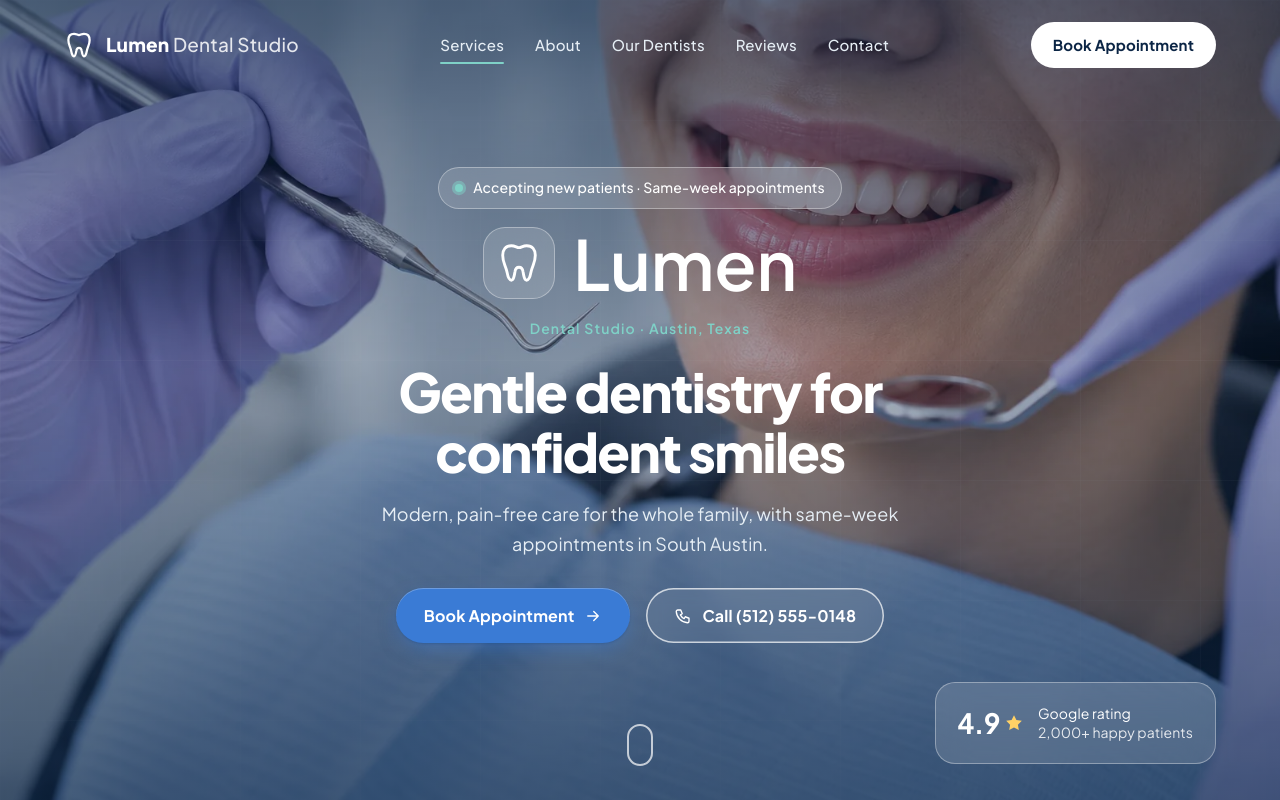
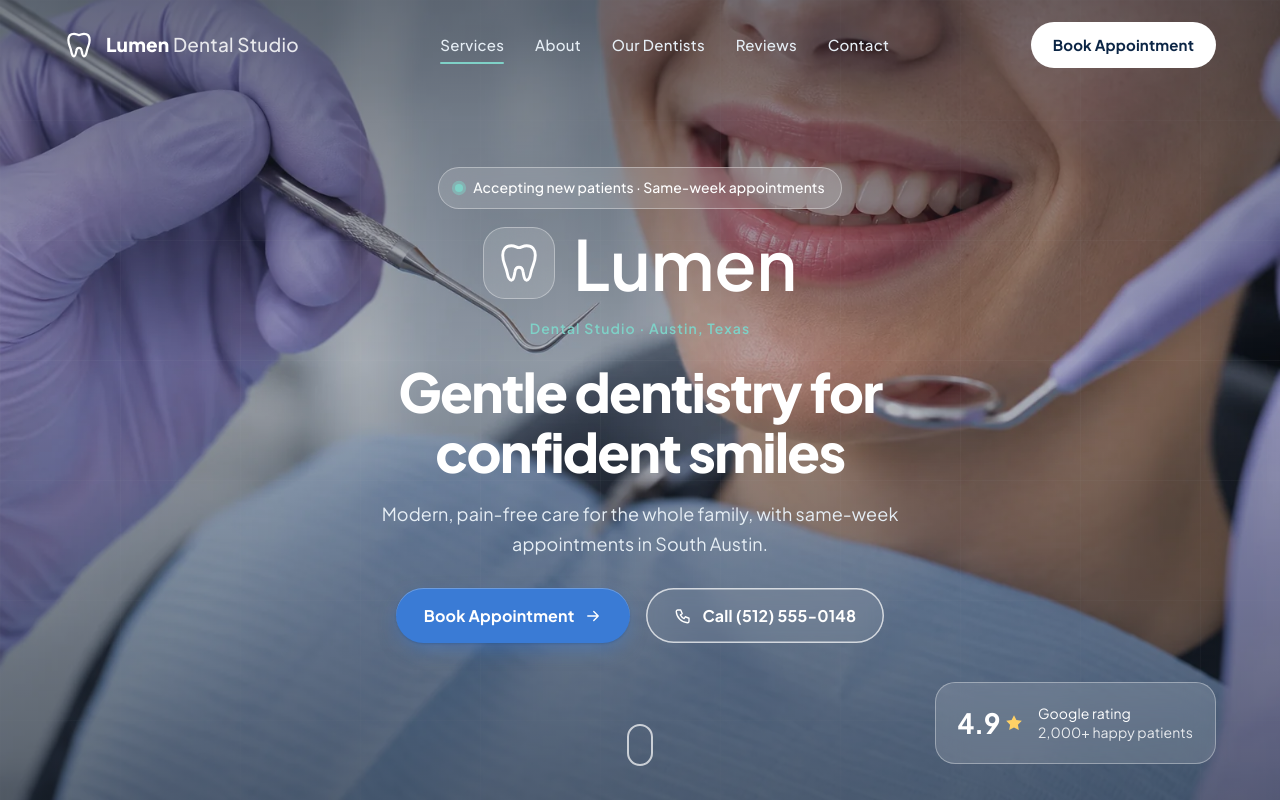
Before and after one commit to bhardwajhimanshu2515/Lumen, a plain HTML site: page index.html in a window 1280 px wide. Shown: the top 800 px of the page. Drawn offline with Linux system fonts and the light colour scheme.

Commit message:
Soften the hero overlay and reduce its blue tint

```diff
--- a/index.html
+++ b/index.html
@@ -124,7 +124,7 @@ main{overflow-x:clip}
   background:var(--hero-img) center/cover no-repeat,radial-gradient(ellipse at 50% 60%,#E9F1F7 0%,#BCD2E3 40%,#86A8C4 80%)}
 .hero .grid{position:absolute;inset:0;z-index:2;pointer-events:none;
   background-image:linear-gradient(rgba(255,255,255,.14) 1px,transparent 1px),linear-gradient(90deg,rgba(255,255,255,.14) 1px,transparent 1px);background-size:120px 120px}
-.hero .scrim{position:absolute;inset:0;z-index:3;background:linear-gradient(180deg,rgba(11,37,69,.66),rgba(11,37,69,.36) 45%,rgba(11,37,69,.7))}
+.hero .scrim{position:absolute;inset:0;z-index:3;background:linear-gradient(180deg,rgba(27,36,48,.60),rgba(27,36,48,.30) 45%,rgba(27,36,48,.64))}
 .hero-c{position:relative;z-index:4;text-align:center;padding:120px 20px 110px;display:flex;flex-direction:column;align-items:center;gap:18px;margin:auto 0}
 .chip{display:inline-flex;align-items:center;gap:10px;padding:8px 16px;border-radius:999px;font-size:14px;font-weight:500}
 .dot{width:8px;height:8px;border-radius:50%;background:var(--mint);box-shadow:0 0 0 0 rgba(127,209,199,.7);animation:pulse 2.2s infinite}
```
